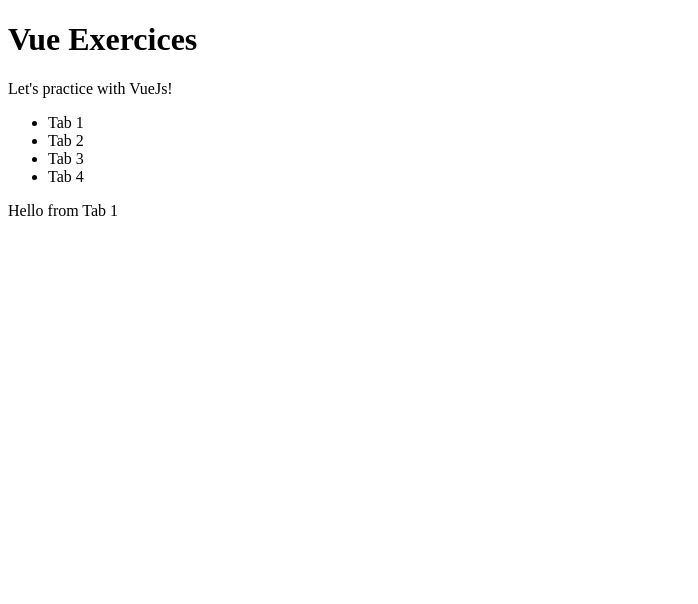
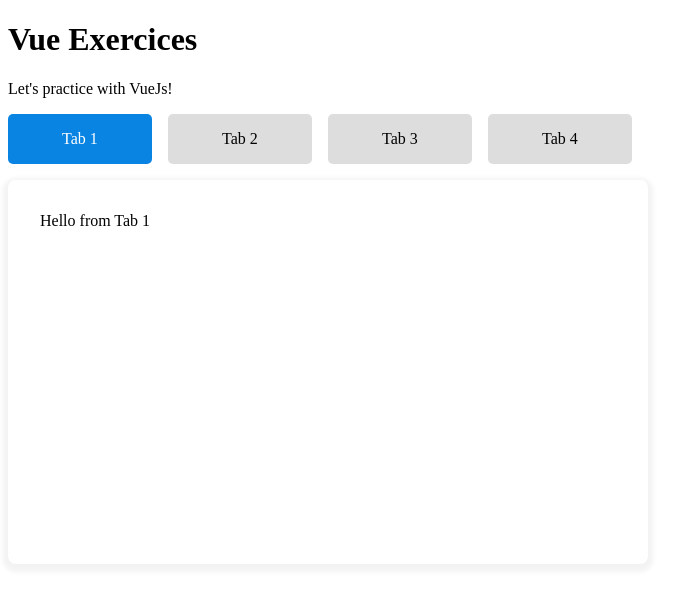
Before and after one commit to Caro-L-dev/Music-app, a Vue app: page / in a window 1280 px wide. Shown: the top 604 px of the page, without its empty margins (0-698 px from the left). Built offline with nearby package versions, Linux system fonts and the light colour scheme.

Commit message:
:lipstick: style(components/tab): Add style on tabs

```diff
--- a/src/components/tab/Tab.vue
+++ b/src/components/tab/Tab.vue
@@ -18,3 +18,12 @@
         <slot />
     </div>
 </template>
+
+<style scoped>
+.tab-content {
+    min-height: 20rem;
+    padding: 2rem;
+    border-radius: 0.5rem;
+    box-shadow: 0 3px 5px 5px rgba(0, 0, 0, 0.05);
+}
+</style>
--- a/src/components/tab/TabsWrapper.vue
+++ b/src/components/tab/TabsWrapper.vue
@@ -22,6 +22,7 @@
             <li
                 v-for="title in tabTitleList"
                 :key="title"
+                :class="{ selected: title == selectedTitle }"
                 @click="selectedTitle = title"
             >
                  {{ title }}
@@ -30,3 +31,31 @@
         <slot />
     </div>
 </template>
+
+<style scoped>
+.tabs {
+    max-width: 40rem;
+}
+
+.tabs__header {
+    margin-bottom: 1rem;
+    list-style: none;
+    padding: 0;
+    display: flex;
+}
+
+.tabs__header li {
+    width: 8rem;
+    text-align: center;
+    padding: 1rem 2rem;
+    margin-right: 1rem;
+    background-color: #ddd;
+    border-radius: 5px;
+    transition: 0.4s all ease-out;
+}
+
+.tabs__header li.selected {
+    background-color: #0984e3;
+    color: white;
+}
+</style>
```
